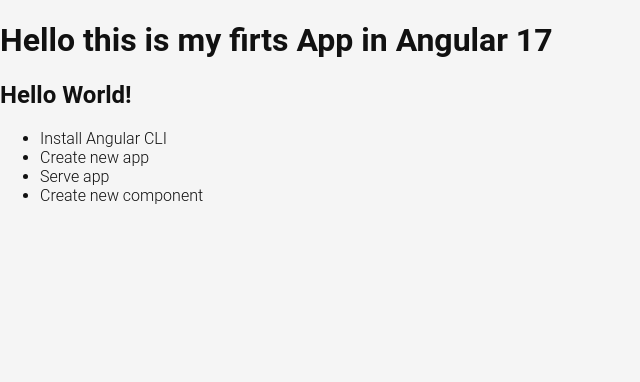
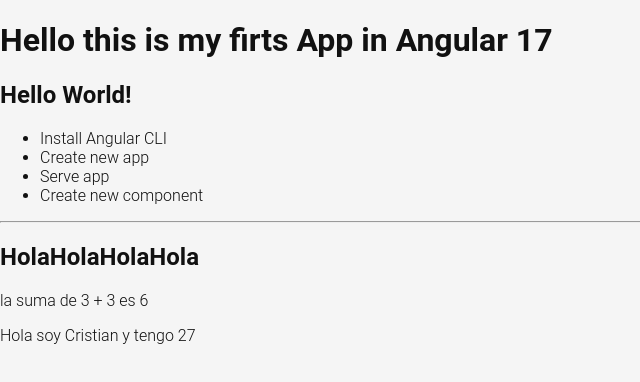
Before and after one commit to crileiton/Angular17-TodoApp, an Angular app: page /labs in a window 1280 px wide. Shown: the top 382 px of the page, without its empty margins (0-640 px from the left). Built offline with nearby package versions, Linux system fonts and the light colour scheme.

Commit message:
Displaying elements

```diff
--- a/src/app/pages/labs/labs.component.html
+++ b/src/app/pages/labs/labs.component.html
@@ -5,3 +5,10 @@
     {{ task }}
   </li>
 </ul>
+
+<hr>
+
+<h2>{{ 'Hola' .repeat(4) }}</h2>
+<p>la suma de 3 + 3 es {{ 3 + 3 }}</p>
+
+<p>Hola soy {{ name }} y tengo {{ age }}</p>
--- a/src/app/pages/labs/labs.component.ts
+++ b/src/app/pages/labs/labs.component.ts
@@ -16,6 +16,9 @@
     'Create new app',
     'Serve app',
     'Create new component'
-  ]
+  ];
+
+  name = 'Cristian';
+  age = 27;
 
 }
```
